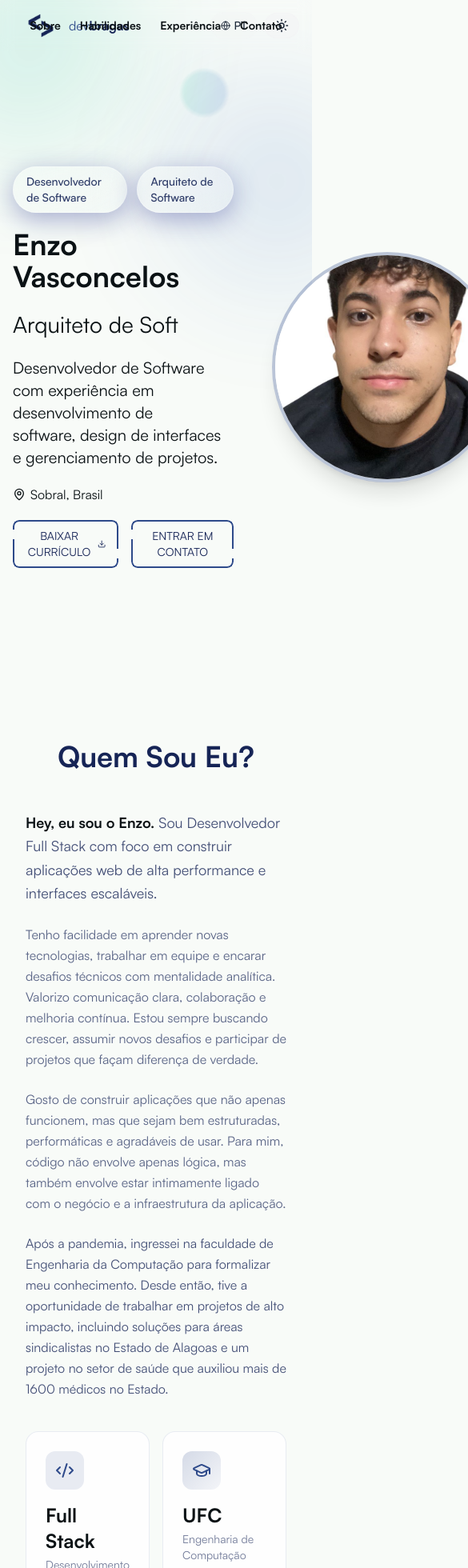
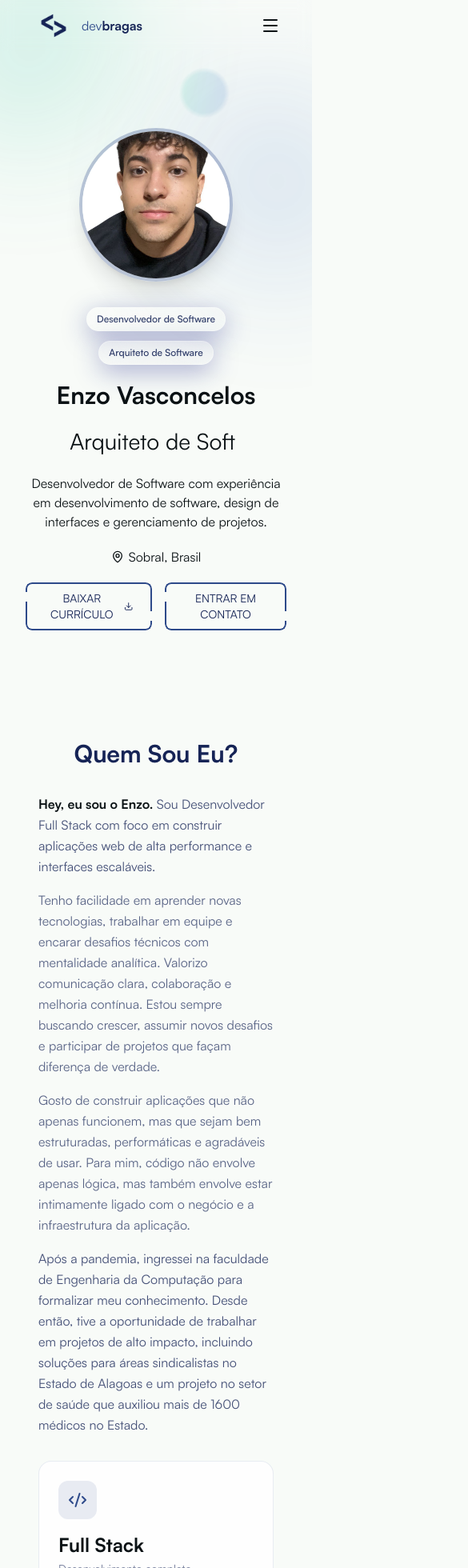
Before and after one commit to devbragas/portfolio-live, a Next.js app: page / in a window 390 px wide. Shown: the top 1960 px of the page at 80% size, 585 px wide, since content can reach past the window. Built offline with nearby package versions, Linux system fonts and the light colour scheme.

Commit message:
feat: add responsiveness within the sections

```diff
--- a/src/components/sections/about-section.tsx
+++ b/src/components/sections/about-section.tsx
@@ -2,13 +2,13 @@
 
 import { Container } from "../ui/container";
 import { motion } from "motion/react";
-import { Code2, GraduationCap, Linkedin, Github } from "lucide-react";
+import { Code2, GraduationCap } from "lucide-react";
 
 export function AboutSection() {
   return (
-    <section id="about" className="pt-52 bg-background">
+    <section id="about" className="pt-32 lg:pt-52 px-4 lg:px-0 bg-background">
       <Container>
-        <div className="flex flex-col gap-12">
+        <div className="flex flex-col gap-8 lg:gap-12">
           <motion.div
             initial={{ opacity: 0, y: 20 }}
             whileInView={{ opacity: 1, y: 0 }}
@@ -16,20 +16,20 @@ export function AboutSection() {
             viewport={{ once: true }}
             className="text-center"
           >
-            <h2 className="text-4xl font-bold mt-2 text-[#162456]">
+            <h2 className="text-3xl sm:text-4xl font-bold mt-2 text-[#162456]">
               Quem Sou Eu?
             </h2>
           </motion.div>
 
-          <div className="grid md:grid-cols-2 gap-10 items-start">
+          <div className="grid grid-cols-1 lg:grid-cols-2 gap-8 lg:gap-10 items-start">
             <motion.div
               initial={{ opacity: 0, x: -30 }}
               whileInView={{ opacity: 1, x: 0 }}
               transition={{ duration: 0.6 }}
               viewport={{ once: true }}
-              className="flex flex-col gap-6"
+              className="flex flex-col gap-4 sm:gap-6"
             >
-              <p className="text-lg text-[#162456]/80 leading-relaxed">
+              <p className="text-base sm:text-lg text-[#162456]/80 leading-relaxed">
                 <span className="text-[#0b1215] font-semibold">
                   Hey, eu sou o Enzo.
                 </span>{" "}
@@ -63,7 +63,7 @@ export function AboutSection() {
               </p>
             </motion.div>
 
-            <div className="grid grid-cols-2 gap-4">
+            <div className="grid grid-cols-1 sm:grid-cols-2 gap-4">
               <motion.div
                 initial={{ opacity: 0, y: 30 }}
                 whileInView={{ opacity: 1, y: 0 }}
--- a/src/components/sections/hero-section.tsx
+++ b/src/components/sections/hero-section.tsx
@@ -4,25 +4,25 @@ import Image from "next/image";
 import { motion } from "motion/react";
 import { TypeAnimation } from "react-type-animation";
 import { HeroButton } from "../ui/hero-button";
-import { Check, MapPin } from "lucide-react";
+import { MapPin } from "lucide-react";
 import { HeroBackground } from "../ui/receba";
 
 export default function HeroSection() {
   return (
-    <section className="flex items-center justify-between gap-12 pt-36">
+    <section className="flex flex-col-reverse lg:flex-row items-center justify-between gap-8 lg:gap-12 pt-24 lg:pt-36 px-4 lg:px-0">
       <HeroBackground />
       <motion.div
         initial={{ opacity: 0, x: -50 }}
         animate={{ opacity: 1, x: 0 }}
         transition={{ duration: 0.7, ease: "easeOut" }}
-        className="flex flex-col gap-5 flex-1"
+        className="flex flex-col gap-5 flex-1 text-center lg:text-left"
       >
-        <div className="flex gap-3">
+        <div className="flex flex-wrap justify-center lg:justify-start gap-3">
           <motion.div
             initial={{ opacity: 0, y: -20 }}
             animate={{ opacity: 1, y: 0 }}
             transition={{ duration: 0.5, delay: 0.2 }}
-            className=" inline-flex items-center px-4 py-2 bg-linear-to-br from-white/20 via-white/10 to-white/5 backdrop-blur-xl rounded-full text-sm font-medium text-blue-950/90 border border-white/30 shadow-[0_8px_32px_0_rgba(31,38,135,0.37)] hover:shadow-[0_8px_32px_0_rgba(31,38,135,0.5)] hover:border-white/40 transition-all duration-300 hover:scale-105"
+            className="inline-flex items-center px-3 py-1.5 sm:px-4 sm:py-2 bg-linear-to-br from-white/20 via-white/10 to-white/5 backdrop-blur-xl rounded-full text-xs sm:text-sm font-medium text-blue-950/90 border border-white/30 shadow-[0_8px_32px_0_rgba(31,38,135,0.37)] hover:shadow-[0_8px_32px_0_rgba(31,38,135,0.5)] hover:border-white/40 transition-all duration-300 hover:scale-105"
           >
             Desenvolvedor de Software
           </motion.div>
@@ -30,7 +30,7 @@ export default function HeroSection() {
             initial={{ opacity: 0, y: -20 }}
             animate={{ opacity: 1, y: 0 }}
             transition={{ duration: 0.5, delay: 0.3 }}
-            className="inline-flex items-center px-4 py-2 bg-linear-to-br from-white/20 via-white/10 to-white/5 backdrop-blur-xl rounded-full text-sm font-medium text-blue-950/90 border border-white/30 shadow-[0_8px_32px_0_#1f26875e] hover:shadow-[0_8px_32px_0_#1f26877f] hover:border-white/40 transition-all duration-300 hover:scale-105"
+            className="inline-flex items-center px-3 py-1.5 sm:px-4 sm:py-2 bg-linear-to-br from-white/20 via-white/10 to-white/5 backdrop-blur-xl rounded-full text-xs sm:text-sm font-medium text-blue-950/90 border border-white/30 shadow-[0_8px_32px_0_#1f26875e] hover:shadow-[0_8px_32px_0_#1f26877f] hover:border-white/40 transition-all duration-300 hover:scale-105"
           >
             Arquiteto de Software
           </motion.div>
@@ -40,7 +40,7 @@ export default function HeroSection() {
           initial={{ opacity: 0, y: 20 }}
           animate={{ opacity: 1, y: 0 }}
           transition={{ duration: 0.6, delay: 0.4 }}
-          className="font-bold text-4xl"
+          className="font-bold text-3xl sm:text-4xl lg:text-5xl"
         >
           Enzo Vasconcelos
         </motion.h1>
@@ -69,16 +69,16 @@ export default function HeroSection() {
           initial={{ opacity: 0, y: 20 }}
           animate={{ opacity: 1, y: 0 }}
           transition={{ duration: 0.6, delay: 0.6 }}
-          className="text-xl"
+          className="text-base sm:text-lg lg:text-xl max-w-lg mx-auto lg:mx-0"
         >
-          Desenvolvedor de Software com experiência em desenvolvimento de <br />
+          Desenvolvedor de Software com experiência em desenvolvimento de
           software, design de interfaces e gerenciamento de projetos.
         </motion.p>
         <motion.div
           initial={{ opacity: 0, y: 20 }}
           animate={{ opacity: 1, y: 0 }}
           transition={{ duration: 0.6, delay: 0.7 }}
-          className="flex  items-center gap-1.5"
+          className="flex items-center justify-center lg:justify-start gap-1.5"
         >
           <MapPin size={16} />
           <p>Sobral, Brasil</p>
@@ -99,7 +99,7 @@ export default function HeroSection() {
         transition={{ duration: 0.7, delay: 0.3, ease: "easeOut" }}
         className="relative flex-shrink-0"
       >
-        <div className="w-72 h-72 rounded-full overflow-hidden border-4 border-(--tertiary-text)/30 shadow-xl">
+        <div className="w-48 h-48 sm:w-56 sm:h-56 lg:w-72 lg:h-72 rounded-full overflow-hidden border-4 border-(--tertiary-text)/30 shadow-xl">
           <Image
             src="/jo.jpg"
             alt="Enzo Vasconcelos"
--- a/src/components/ui/footer.tsx
+++ b/src/components/ui/footer.tsx
@@ -20,12 +20,12 @@ const handleScroll = (id: string) => {
 
 export function Footer() {
   return (
-    <footer className="py-10 bg-[#eef3ee]">
+    <footer className="py-8 lg:py-10 px-4 lg:px-0 bg-[#eef3ee]">
       <Container>
-        <div className="flex gap-5 place-content-between pb-8">
-          <div className="flex-1 flex-col">
+        <div className="flex flex-col sm:flex-row gap-8 sm:gap-5 place-content-between pb-8">
+          <div className="flex-1 flex flex-col">
             <DevLogo />
-            <p className="text-sm">
+            <p className="text-sm mt-2">
               Desenvolvedor Full Stack criando experiências digitais com código
               limpo e design moderno.
             </p>
@@ -90,7 +90,7 @@ export function Footer() {
             </ul>
           </div>
         </div>
-        <div className="flex place-content-between text-xs border-t border-white/50 pt-6">
+        <div className="flex flex-col sm:flex-row place-content-between gap-2 text-xs border-t border-white/50 pt-6 text-center sm:text-left">
           <p>© 2026 Enzo Vasconcelos Braga. Todos os direitos reservados.</p>
           <p>Feito com Next.js & Tailwind CSS</p>
         </div>
--- a/src/components/ui/header.tsx
+++ b/src/components/ui/header.tsx
@@ -1,8 +1,10 @@
-import Image from "next/image";
+"use client";
+
+import { useState } from "react";
 import Link from "next/link";
 import { Container } from "./container";
 import { DevLogo } from "./dev-logo";
-import { Globe } from "lucide-react";
+import { Globe, Menu, X } from "lucide-react";
 
 const navLink = `
   relative text-sm font-semibold
@@ -15,7 +17,13 @@ const navLink = `
    transition-all duration-300 hover:scale-105 group
 `;
 
+const mobileNavLink = `
+  text-lg font-semibold text-[#0b1215] hover:text-[#2E4A8A] transition-colors
+`;
+
 export function Header() {
+  const [mobileMenuOpen, setMobileMenuOpen] = useState(false);
+
   return (
     <header
       className="
@@ -23,11 +31,14 @@ export function Header() {
       h-16
       flex items-center
       bg-transparent backdrop-blur-sm
+      px-4 lg:px-0
       "
     >
       <Container className="relative flex items-center">
         <DevLogo />
-        <nav className="absolute left-1/2 -translate-x-1/2 flex items-center gap-6">
+
+        {/* Desktop Navigation */}
+        <nav className="hidden md:flex absolute left-1/2 -translate-x-1/2 items-center gap-6">
           <Link className={navLink} href="#about">
             Sobre
           </Link>
@@ -37,15 +48,16 @@ export function Header() {
           <Link className={navLink} href="#experience">
             Experiência
           </Link>
-
           <Link className={navLink} href="#contact">
             Contato
           </Link>
         </nav>
+
         <div className="ml-auto flex items-center gap-2">
+          {/* Desktop buttons */}
           <button
             className="
-    flex items-center justify-center
+    hidden sm:flex items-center justify-center
     px-3 py-1.5 gap-1
     rounded-full
     bg-gray-100/40 border border-gray-100/40
@@ -62,7 +74,7 @@ export function Header() {
           </button>
           <button
             className="
-    flex items-center justify-center
+    hidden sm:flex items-center justify-center
     px-3 py-1.5 gap-1
     rounded-full
     bg-gray-100/50 border border-gray-100/50
@@ -96,8 +108,64 @@ export function Header() {
               <path d="m19.07 4.93-1.41 1.41" />
             </svg>
           </button>
+
+          {/* Mobile Menu Button */}
+          <button
+            className="md:hidden flex items-center justify-center p-2 rounded-lg hover:bg-gray-100/50 transition-colors"
+            type="button"
+            onClick={() => setMobileMenuOpen(!mobileMenuOpen)}
+            aria-label="Toggle menu"
+          >
+            {mobileMenuOpen ? <X size={24} /> : <Menu size={24} />}
+          </button>
         </div>
       </Container>
+
+      {/* Mobile Menu Overlay */}
+      {mobileMenuOpen && (
+        <div className="md:hidden fixed inset-0 top-16 bg-white/95 backdrop-blur-md z-40">
+          <nav className="flex flex-col items-center justify-center gap-8 pt-12">
+            <Link
+              className={mobileNavLink}
+              href="#about"
+              onClick={() => setMobileMenuOpen(false)}
+            >
+              Sobre
+            </Link>
+            <Link
+              className={mobileNavLink}
+              href="#skills"
+              onClick={() => setMobileMenuOpen(false)}
+            >
+              Habilidades
+            </Link>
+            <Link
+              className={mobileNavLink}
+              href="#experience"
+              onClick={() => setMobileMenuOpen(false)}
+            >
+              Experiência
+            </Link>
+            <Link
+              className={mobileNavLink}
+              href="#contact"
+              onClick={() => setMobileMenuOpen(false)}
+            >
+              Contato
+            </Link>
+
+            <div className="flex items-center gap-3 mt-4">
+              <button
+                className="flex items-center justify-center px-4 py-2 gap-1 rounded-full bg-gray-100/60 border border-gray-200 text-gray-800 text-sm font-medium"
+                type="button"
+              >
+                <Globe size={14} />
+                PT
+              </button>
+            </div>
+          </nav>
+        </div>
+      )}
     </header>
   );
 }
```
Also changed, not shown: src/components/sections/contact-section.tsx (+6 -6 lines), src/components/sections/skills-section.tsx (+5 -5 lines).
